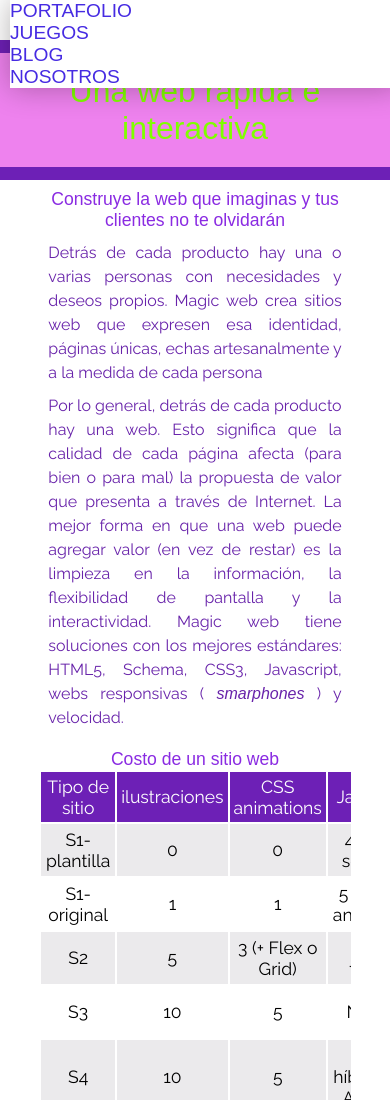
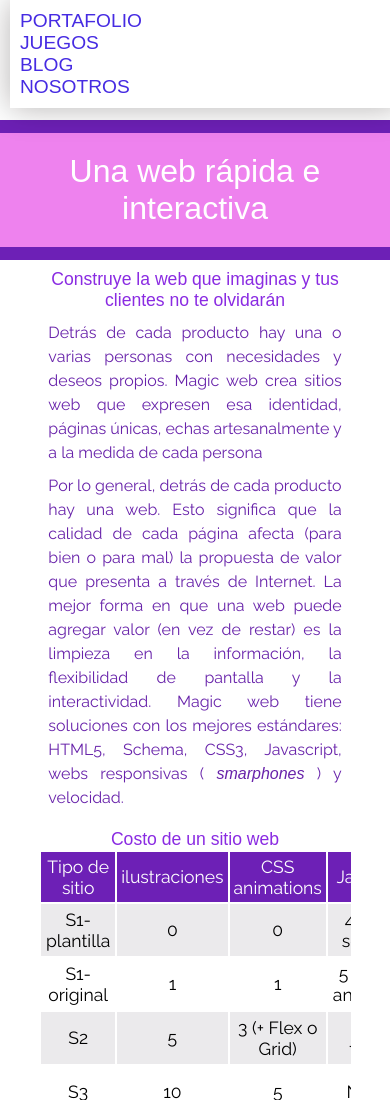
Before and after one commit to cerebralweb/hexispic, a plain HTML site: page index.html in a window 390 px wide. Shown: the top 1100 px of the page. Drawn offline with Linux system fonts and the light colour scheme; a web font is replaced by a local one.

Commit message:
Hexispic 3

```diff
--- a/css/magicStyle.css
+++ b/css/magicStyle.css
@@ -43,7 +43,12 @@ th[scope="row"] {color: black; background-color: chartreuse; }
 /*MOVIL style
 ============================================================================================*/
 @media (max-width: 1024px) {
-  h1 {font-size: 2rem; color:  chartreuse; font-weight: 100; text-align: center; }
+  nav { box-sizing: border-box;  box-shadow: 0 0 30px rgba(14, 0, 0, 0.3); padding: 10px; top: 0px; width: 100%; display: flex; position: fixed; list-style: none; justify-content: center;font-size: 1.5rem; background: white;}
+
+  .headerBanner { box-sizing: border-box; width: 100%; padding: 20px; margin-top: 120px;
+    background-color: violet ;border-top: solid 10pt rgb(109, 32, 182); border-bottom: solid 10pt rgb(109, 32, 182);}
+
+  h1 {font-size: 2rem; color:  white; font-weight: 100; text-align: center; }
 
   h2{font-size: 1.1rem; font-weight: 400;
     margin-top: 3%; color: blueviolet;}
```
